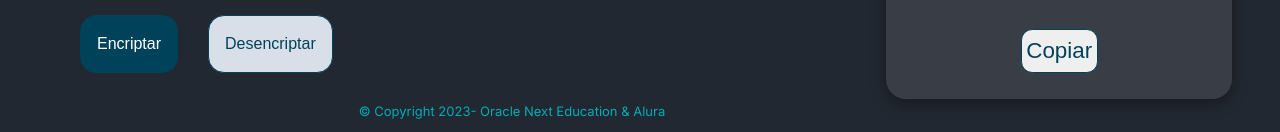
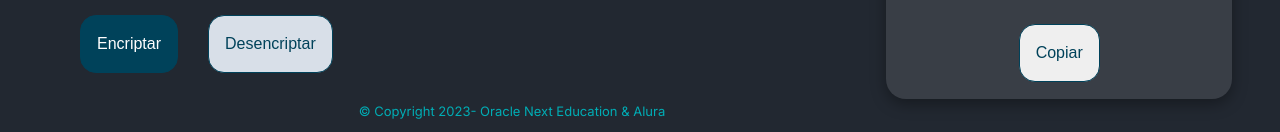
Before and after one commit to devnicmax/Oracle-Alura-challenge, a plain HTML site: page index.html in a window 1280 px wide. Both pictures are taken after a click on the button "Encriptar". Shown: the part 419-551 px from the top of the page. Drawn offline with Linux system fonts and the light colour scheme.

Commit message:
modification button copy

```diff
--- a/css/style.css
+++ b/css/style.css
@@ -94,7 +94,8 @@ main {
 }
 
 .btn-crypt,
-.btn-decrypt {
+.btn-decrypt,
+.btn-copy {
     font-size: 0.5em;
     padding: 1em;
     cursor: pointer;
@@ -129,14 +130,10 @@ main {
 
 .btn-copy{
     border: 1px solid #00425A;
-    border-radius: 0.5em;
     color: #00425A;
-    cursor: pointer;
     margin: 0 auto;
     position: relative;
     top: 80px;
-    padding: 0.2em;
-    font-size: 0.7em;
 
 }
 
```
